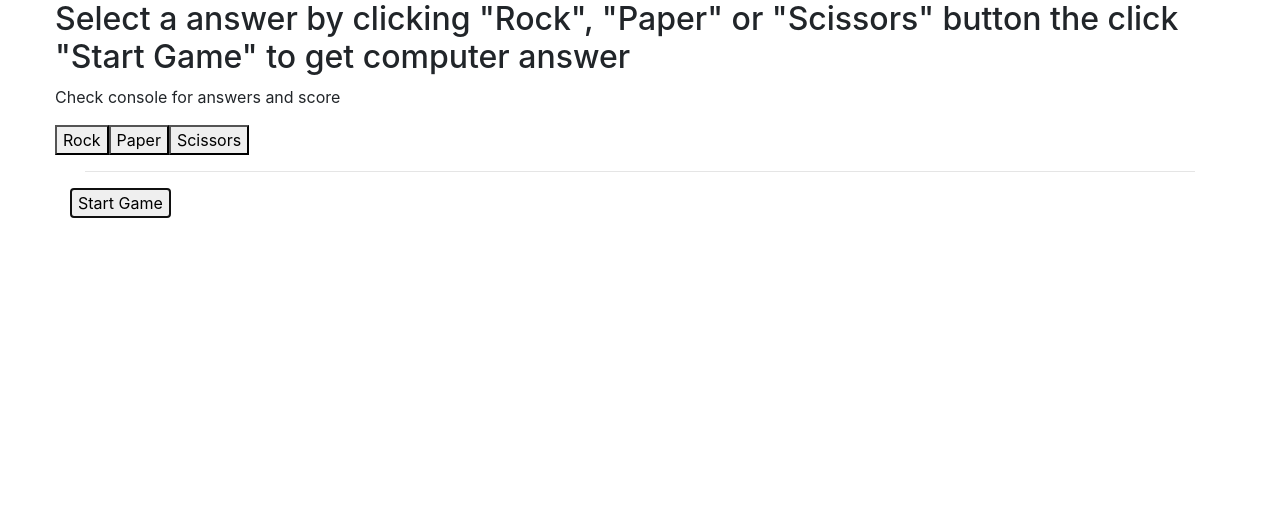
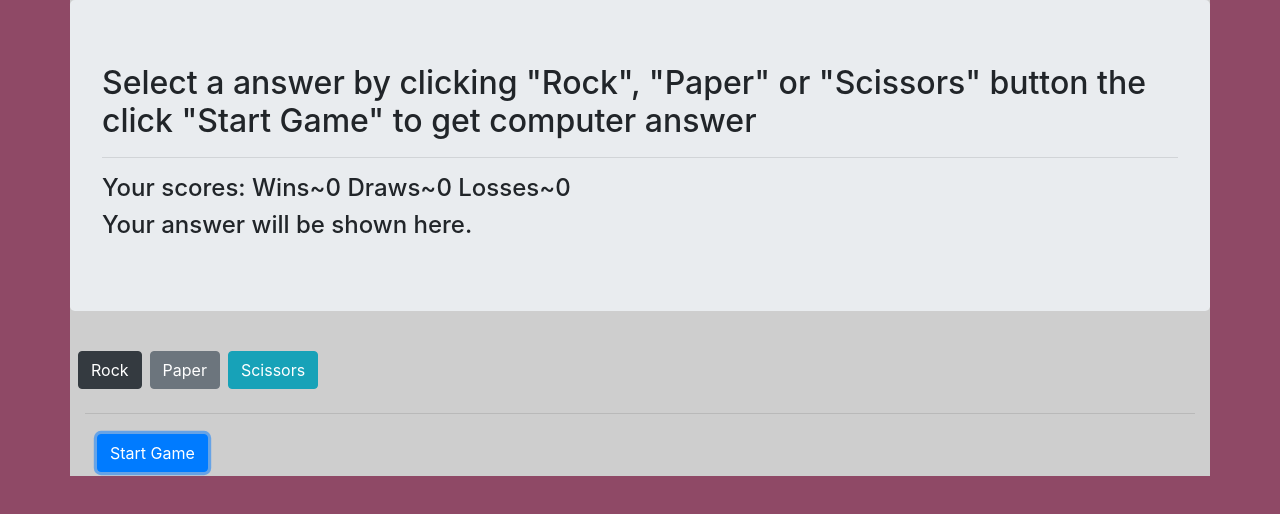
Before and after one commit to Foscat/techTal-RockPaperSciz, a plain HTML site: page index.html in a window 1280 px wide. Both pictures are taken after a click on the button "Start Game". Drawn offline with nearby package versions, Linux system fonts and the light colour scheme.

Commit message:
bootstrap and full game on dom

```diff
--- a/index.html
+++ b/index.html
@@ -10,32 +10,37 @@
         integrity="sha384-Gn5384xqQ1aoWXA+058RXPxPg6fy4IWvTNh0E263XmFcJlSAwiGgFAW/dAiS6JXm" crossorigin="anonymous">
 
     </head>
-    <body>
-        <div class="container">
+    <body  style="background-color: rgb(143, 73, 102)">
+        <div class="container"  style="background-color: rgb(206, 206, 206)">
 
             <div class="row">
-                <div class="row">
+                <div class="jumbotron">
                     <h2>
                         Select a answer by clicking "Rock", "Paper" or "Scissors" button the click "Start Game"
                         to get computer answer
                     </h2>
+                    <hr>
 
-                    <p>
-                        Check console for answers and score
-                    </p>
+                    <h4 id="scoreCard">
+                        Score will display here.
+                    </h4>
+
+                    <h4 id="myAnswer">
+                        Your answer will be shown here.
+                    </h4>
 
                 </div>
 
-                <div class="row" id="valBox">
-                    <button id="rock" type="button">Rock</button>
-                    <button id="paper" type="button">Paper</button>
-                    <button id="scissors" type="button">Scissors</button>
+                <div class="row m-1" id="valBox">
+                    <button class="btn btn-dark m-1" id="rock" type="button">Rock</button>
+                    <button class="btn btn-secondary m-1" id="paper" type="button">Paper</button>
+                    <button class="btn btn-info m-1" id="scissors" type="button">Scissors</button>
                 </div>
 
             </div>
             <hr>
-            <div class="row">
-                <button id="start" type="button">Start Game</button>
+            <div class="row m-2">
+                <button class="btn btn-primary m-1" id="start" type="button">Start Game</button>
             </div>
 
         </div>
--- a/script.js
+++ b/script.js
@@ -9,16 +9,25 @@ var yourAnswer = null;
 function answerRock(){
     console.log("Your answer: Rock")
     yourAnswer = "Rock"
+    document.getElementById("myAnswer").innerHTML = ("Your answer ~ " + yourAnswer);
 }
 
 function answerPaper(){
     console.log("Your answwer: Paper")
     yourAnswer = "Paper"
+    document.getElementById("myAnswer").innerHTML = ("Your answer ~ " + yourAnswer);
 }
 
 function answerScissors(){
     console.log("Your answwer: Scissors")
-    yourAnswer = "Scissors"
+    yourAnswer = "Scissors";
+    document.getElementById("myAnswer").innerHTML = ("Your answer ~ " + yourAnswer);
+}
+
+function updateScores(){
+    scoreCard = {won, lost, draw}
+    console.log("Update score:", scoreCard);
+    document.getElementById("scoreCard").innerHTML = ("Your scores: Wins~" + scoreCard.won + " Draws~" + scoreCard.draw + " Losses~" + scoreCard.lost);
 }
 
 var computerAnswers = ["Rock", "Paper", "Scissors"];
@@ -26,7 +35,7 @@ var chooseAnswer = Math.floor(Math.random()*3);
 var won = 0;
 var lost = 0;
 var draw = 0;
-
+var scoreCard = {won, lost, draw}
 
 function startGame() {
     var answer = computerAnswers[chooseAnswer];
@@ -68,5 +77,6 @@ function startGame() {
         }
     }
     chooseAnswer = Math.floor(Math.random()*3);
-    console.log("Wins:" + won, "Lost: " + lost, "Draws: " + draw)
+    console.log("Wins:" + won, "Losses: " + lost, "Draws: " + draw);
+    updateScores();
 }
```
